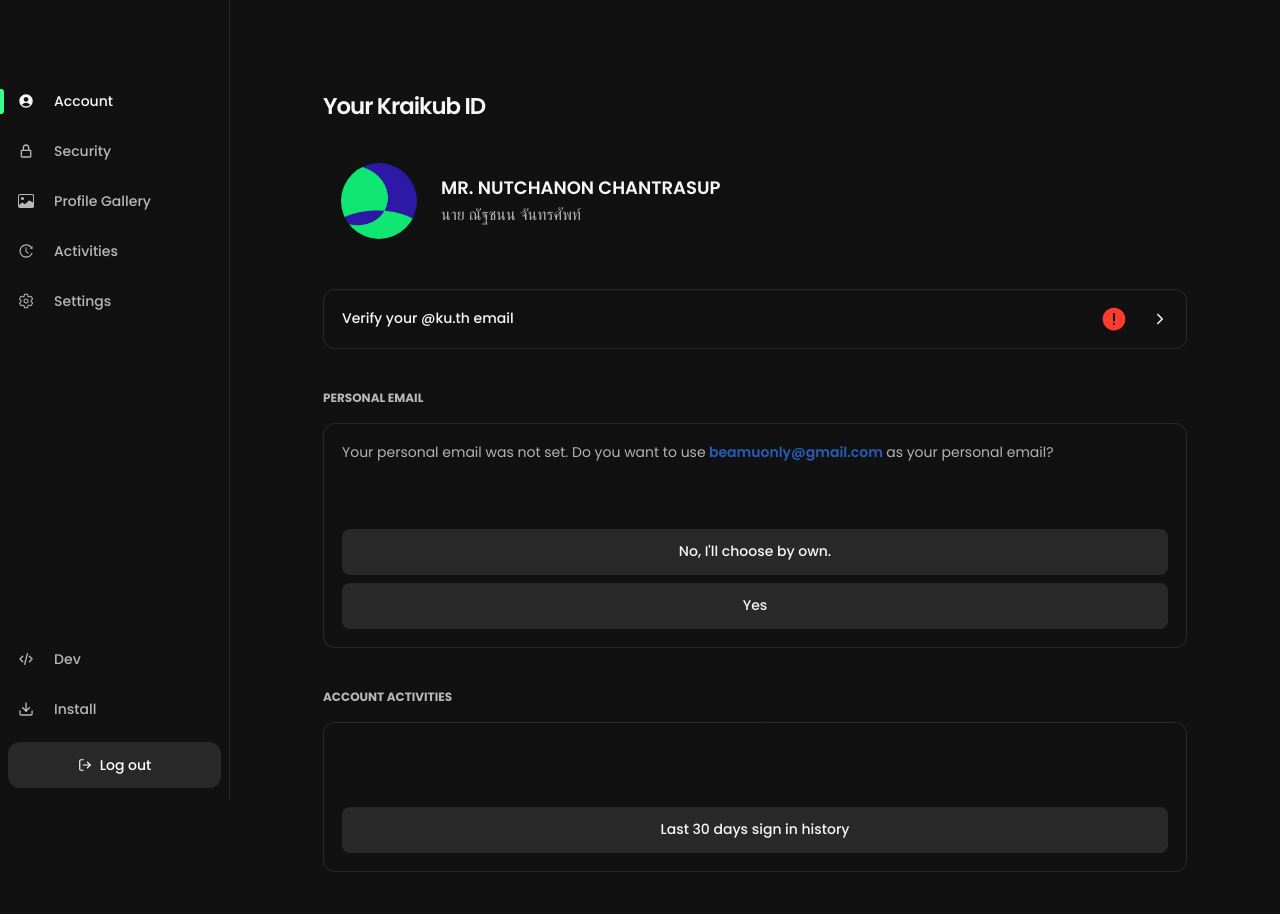
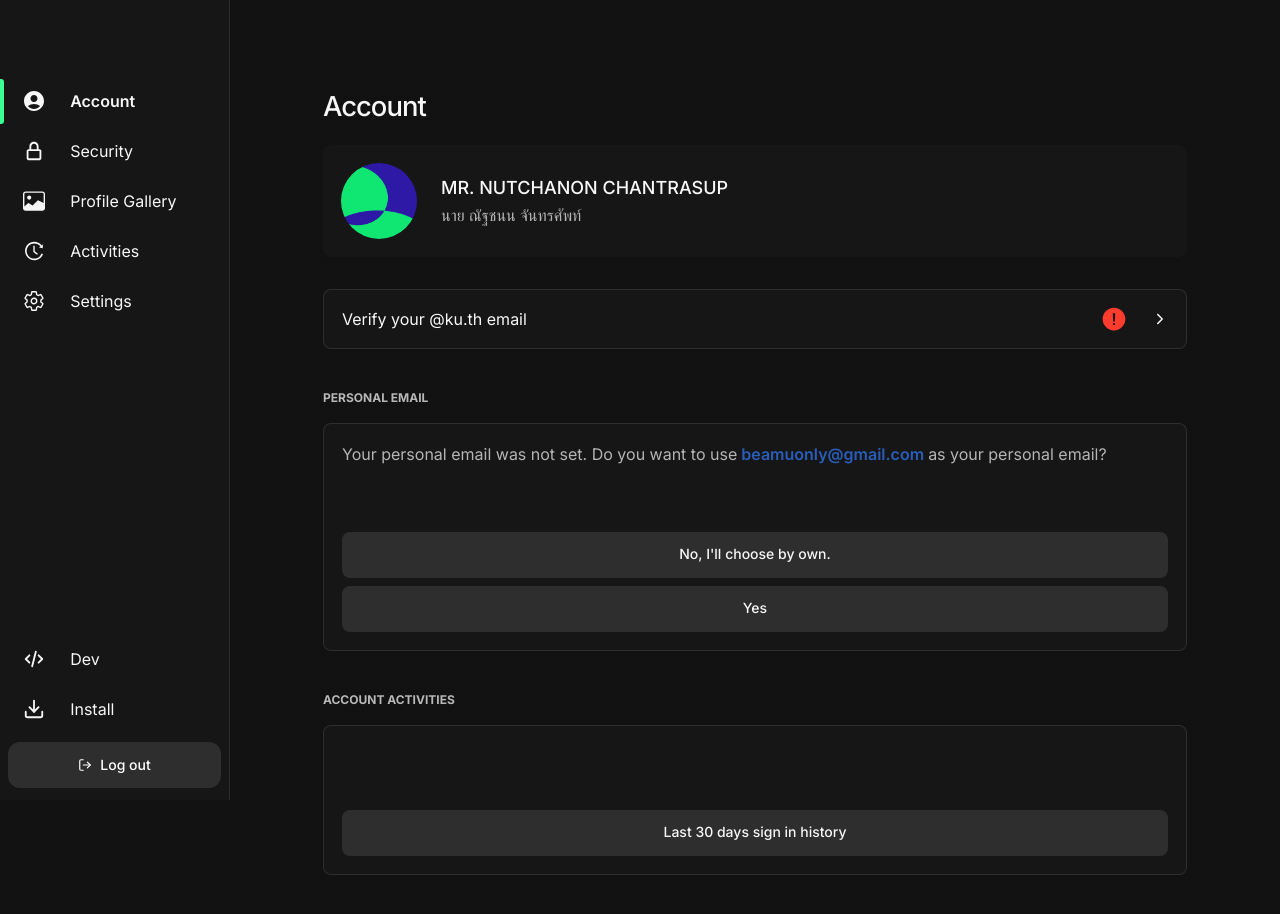
Before and after one commit to kraikub/kraikub-id, a Next.js app: page /account in a window 1280 px wide. Shown: the top 914 px of the page. Built offline with nearby package versions, Linux system fonts and the light colour scheme.

Commit message:
💄 Change fonts

```diff
--- a/src/layouts/appbar/AppBar.tsx
+++ b/src/layouts/appbar/AppBar.tsx
@@ -37,12 +37,12 @@
     text: "Account",
     href: "/account",
     icon: <MdAccountCircle />,
+    iconSize: '24px'
   },
   {
     text: "Security",
     href: "/security",
     icon: <BiLockAlt />,
-    iconSize: "20px",
   },
   {
     text: "Profile Gallery",
@@ -53,13 +53,11 @@
     text: "Activities",
     href: "/oauth2-activities",
     icon: <AiOutlineHistory />,
-    iconSize: "20px",
   },
   {
     text: "Settings",
     href: "/settings",
     icon: <IoSettingsOutline />,
-    iconSize: "20px",
   },
 ];
 
@@ -75,13 +73,11 @@
     text: "Dev",
     href: "https://app.kraikub.com/projects/manager",
     icon: <TbCode />,
-    iconSize: "20px",
   },
   {
     text: "Install",
     href: "/install",
     icon: <FiDownload />,
-    iconSize: "20px",
   },
 ];
 
@@ -114,8 +110,8 @@
         sx={{
           display: router.pathname === href ? "block" : "none",
           position: "absolute",
-          top: "25%",
-          bottom: "25%",
+          top: "5%",
+          bottom: "5%",
           left: 0,
           width: "4px",
           borderRadius: "0 3px 3px 0",
@@ -130,16 +126,16 @@
           overflow: "hidden",
           textTransform: "none",
           backgroundColor: "transparent",
-          fontSize: 14,
-          fontWeight: 500,
+          fontSize: 16,
+          fontWeight:
+            router.pathname === href
+              ? 600
+              : 400,
           paddingX: "10px",
           textAlign: "start",
           alignItems: "center",
           height: "50px",
-          color:
-            router.pathname === href
-              ? theme.palette.text.primary
-              : theme.palette.text.secondary,
+          color: theme.palette.text.primary,
           "&:hover": {
             backgroundColor: theme.palette.secondary.main,
           },
@@ -149,17 +145,17 @@
         <Grid container>
           <Grid
             item
-            xs={1}
+            xs={2}
             sx={{
               ...gridButtonStyles,
-              fontSize: iconSize || "20px",
+              fontSize: iconSize || "22px",
             }}
           >
             {icon}
           </Grid>
           <Grid
             item
-            xs={11}
+            xs={10}
             sx={{
               ...gridButtonStyles,
               pl: "20px",
@@ -238,7 +234,7 @@
   return (
     <Box
       sx={{
-        background: `linear-gradient(#191b1f04, #191b1f04), linear-gradient(${theme.palette.background.default}, ${theme.palette.background.default})`,
+        background: `linear-gradient(#191b1f08, #191b1f08), linear-gradient(${theme.palette.background.default}, ${theme.palette.background.default})`,
       }}
     >
       {/* Bottom bar in moblie */}
--- a/src/layouts/ui/Text/PageHeading.tsx
+++ b/src/layouts/ui/Text/PageHeading.tsx
@@ -12,7 +12,7 @@
       mb: "20px",
     }}>
       <MobileSaveSection>
-        <Typography variant="h6" className="letter-spacing-1">
+        <Typography variant="h5" className="letter-spacing-1">
           {props.children}
         </Typography>
       </MobileSaveSection>
--- a/src/layouts/ui/menu/Menu.tsx
+++ b/src/layouts/ui/menu/Menu.tsx
@@ -23,7 +23,6 @@
   };
 
   return (
-
     <LinkWrap href={props.href}>
       <PaperSection
         sx={{
@@ -41,14 +40,7 @@
           },
         }}
       >
-        <Typography
-          sx={{
-            fontSize: 14,
-            fontWeight: 500,
-          }}
-        >
-          {props.text}
-        </Typography>
+        <Typography>{props.text}</Typography>
         <Stack direction="row" alignItems="center" spacing={3}>
           {whichIcon(props.mark)}
           <IoIosArrowForward />
--- a/src/layouts/ui/section/PaperSection.tsx
+++ b/src/layouts/ui/section/PaperSection.tsx
@@ -9,12 +9,14 @@
 
 export const PaperSection: FC<PaperSectionProps> = (props) => {
   return (
-    <Paper sx={{
-      ...MuiPaperSx.disableBorderRadiusOnMobile,
-      ...MuiPaperSx.disableBorderXOnMobile,
-      ...props.sx
-    }}>
+    <Paper
+      sx={{
+        ...MuiPaperSx.disableBorderRadiusOnMobile,
+        ...MuiPaperSx.disableBorderXOnMobile,
+        ...props.sx,
+      }}
+    >
       {props.children}
     </Paper>
-  )
-}
+  );
+};
--- a/src/styles/css/globals.css
+++ b/src/styles/css/globals.css
@@ -1,6 +1,7 @@
 /* @import url('https://fonts.googleapis.com/css2?family=Kanit:wght@300;400;500;600;700&display=swap'); */
 @import url("https://fonts.googleapis.com/css2?family=Poppins:wght@100;200;400;500;600;700;800;900&display=swap");
 @import url("https://fonts.googleapis.com/css2?family=Inter:wght@400;500;600;700;800;900&display=swap");
+@import url('https://fonts.googleapis.com/css2?family=Questrial&display=swap');
 html {
   scroll-behavior: smooth;
 }
--- a/src/styles/mui/base.ts
+++ b/src/styles/mui/base.ts
@@ -4,29 +4,25 @@
     borderRadius: 12,
   },
   typography: {
-    fontFamily: `'Poppins','Kanit', sans-serif`,
+    fontFamily: `'Inter', sans-serif`,
     fontSize: 16,
     h1: {
-      fontWeight: 600,
-      letterSpacing: "-2px",
+      fontWeight: 500,
     },
     h2: {
-      fontWeight: 600,
-      letterSpacing: "-2px",
+      fontWeight: 500,
     },
     h3: {
-      fontWeight: 600,
-      letterSpacing: "-2px",
+      fontWeight: 500,
     },
     h4: {
-      fontWeight: 600,
-      letterSpacing: "-1px",
+      fontWeight: 500,
     },
     h5: {
-      fontWeight: 600,
+      fontWeight: 500,
     },
     h6: {
-      fontWeight: 600,
+      fontWeight: 500,
     },
     body1: {
       fontWeight: 400,
@@ -34,11 +30,11 @@
     },
     body2: {
       fontWeight: 400,
-      fontSize: 14,
+      fontSize: 16,
       opacity: 0.7
     },
     button: {
-      fontSize: 12,
+      fontSize: 16,
       fontWeight: 500,
     },
   },
--- a/src/styles/mui/custom-mui-sx.ts
+++ b/src/styles/mui/custom-mui-sx.ts
@@ -4,7 +4,7 @@
     borderRadius: {
       xs: 0,
       sm: 0,
-      md: "12px",
+      md: "8px",
     },
   },
   disableBorderXOnMobile: {
--- a/src/styles/mui/kraikubid-dark.ts
+++ b/src/styles/mui/kraikubid-dark.ts
@@ -23,7 +23,7 @@
     },
     background: {
       default: "#111111",
-      paper: "#111111",
+      paper: "#161616",
     },
     text: {
       primary: "#f7f7f7",
--- a/src/styles/mui/kraikubid-light.ts
+++ b/src/styles/mui/kraikubid-light.ts
@@ -27,7 +27,7 @@
       paper: "#ffffff",
     },
     text: {
-      primary: "#1a1a1a",
+      primary: "#262626",
     },
     divider: "#e6e6e6",
   },
--- a/src/views/account/index.tsx
+++ b/src/views/account/index.tsx
@@ -20,7 +20,7 @@
         <title>Your Kraikub ID</title>
       </Head>
       <AppBar>
-        <PageHeading>Your Kraikub ID</PageHeading>
+        <PageHeading>Account</PageHeading>
         <ProfilePic />
         <Stack
           spacing={5}
```
